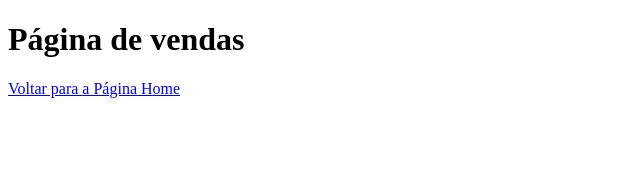
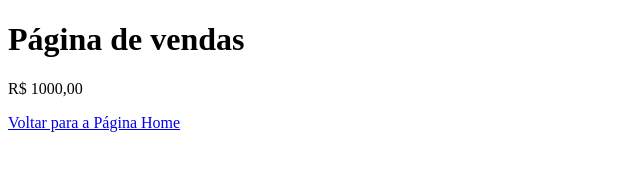
Before and after one commit to Neemias333/Aulagithub, a plain HTML site: page vendas.html in a window 1280 px wide. Shown: the whole page, without its empty margins (0-640 px from the left). Drawn offline with Linux system fonts and the light colour scheme.

Commit message:
Acrescentado valor das vendas

```diff
--- a/vendas.html
+++ b/vendas.html
@@ -8,6 +8,7 @@
 </head>
 <body>
     <h1>Página de vendas</h1>
+    <p> R$ 1000,00</p>
     <a href="index.html"> Voltar para a Página Home</a>
 </body>
 </html>
```
